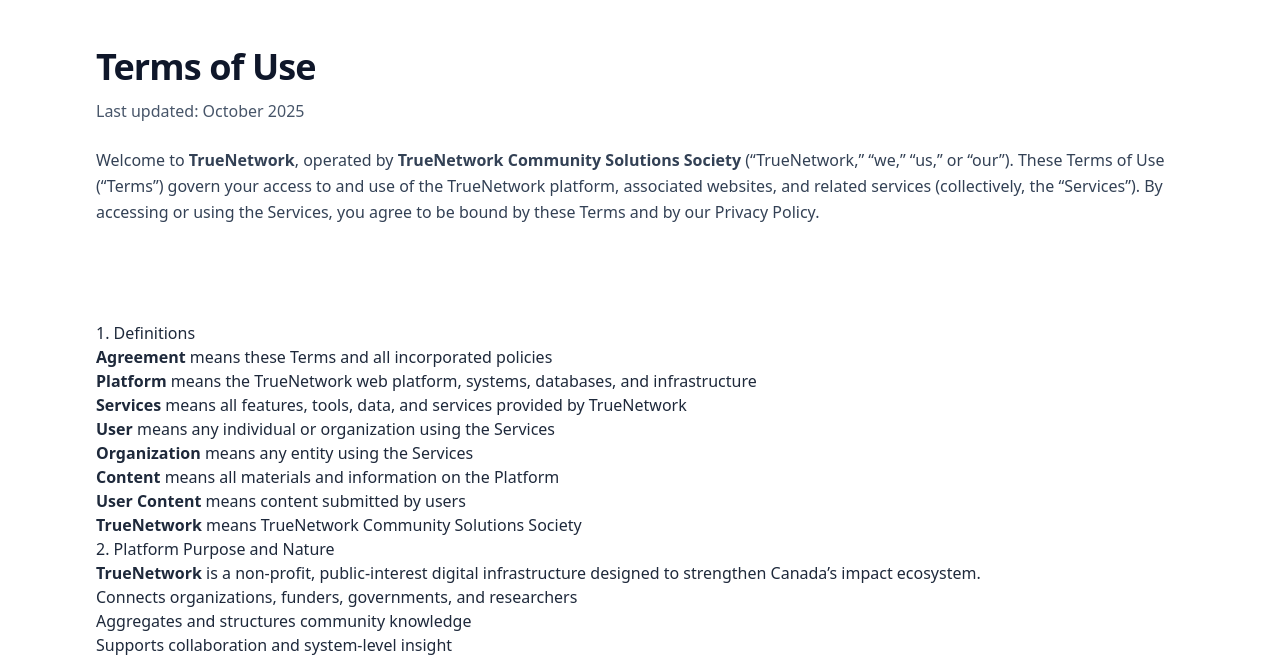
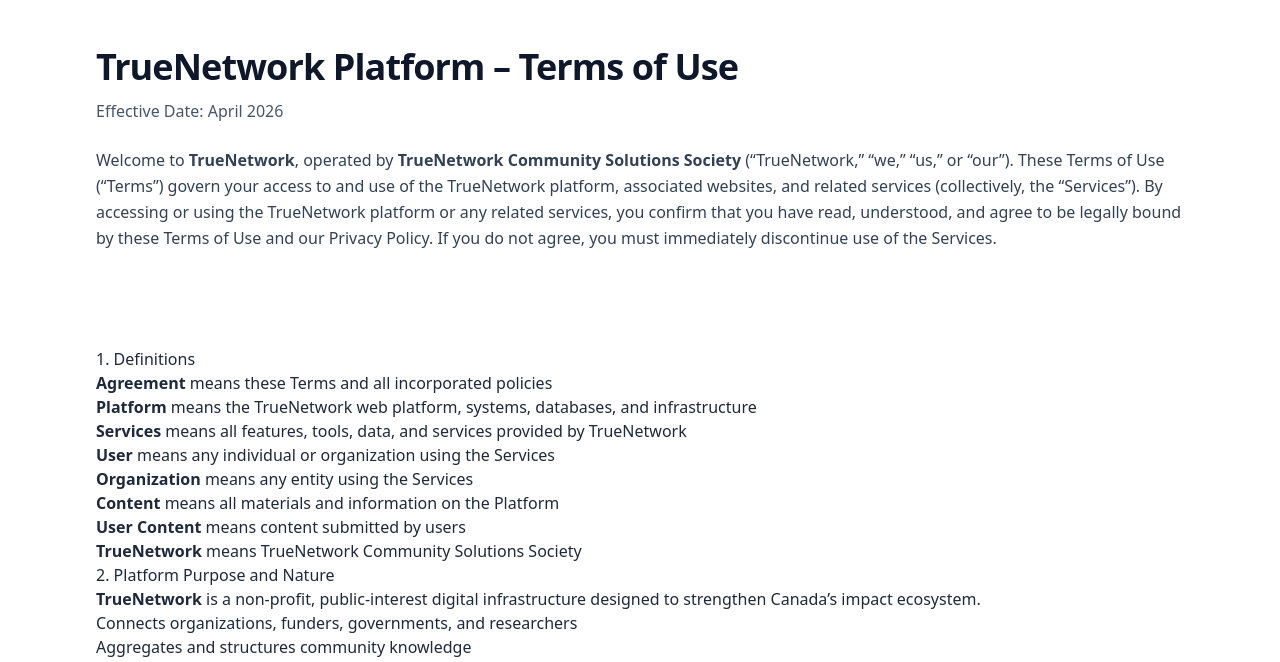
Before and after one commit to truenetworksociety/truenetwork.github.io, a plain HTML site: page terms-of-use.html in a window 1280 px wide. Shown: the part 118-780 px from the top of the page. Drawn offline with nearby package versions, Linux system fonts and the light colour scheme.

Commit message:
Update terms-of-use.html

```diff
--- a/terms-of-use.html
+++ b/terms-of-use.html
@@ -64,12 +64,11 @@
 
 	<section class="relative overflow-hidden">
       <div class="max-w-6xl mx-auto px-4 sm:px-6 lg:px-8 py-12">
-        <h1 class="text-3xl sm:text-4xl font-extrabold tracking-tight text-slate-900">Terms of Use</h1>
-        <p class="mt-3 text-slate-600">Last updated: October 2025</p>
-        <p class="mt-6 text-slate-700 leading-relaxed">Welcome to <strong>TrueNetwork</strong>, operated by <strong>TrueNetwork Community Solutions Society</strong> (“TrueNetwork,” “we,” “us,” or “our”). These Terms of Use (“Terms”) govern your access to and use of the TrueNetwork platform, associated websites, and related services (collectively, the “Services”). By accessing or using the Services, you agree to be bound by these Terms and by our Privacy Policy.</p>
+        <h1 class="text-3xl sm:text-4xl font-extrabold tracking-tight text-slate-900">TrueNetwork Platform – Terms of Use</h1>
+        <p class="mt-3 text-slate-600">Effective Date: April 2026</p>
+        <p class="mt-6 text-slate-700 leading-relaxed">Welcome to <strong>TrueNetwork</strong>, operated by <strong>TrueNetwork Community Solutions Society</strong> (“TrueNetwork,” “we,” “us,” or “our”). These Terms of Use (“Terms”) govern your access to and use of the TrueNetwork platform, associated websites, and related services (collectively, the “Services”). By accessing or using the TrueNetwork platform or any related services, you confirm that you have read, understood, and agree to be legally bound by these Terms of Use and our Privacy Policy. If you do not agree, you must immediately discontinue use of the Services.</p>
       </div>
     </section>
-
 	<section class="relative overflow-hidden">
 	  <div class="max-w-6xl mx-auto px-4 sm:px-6 lg:px-8 py-12">
 
```
